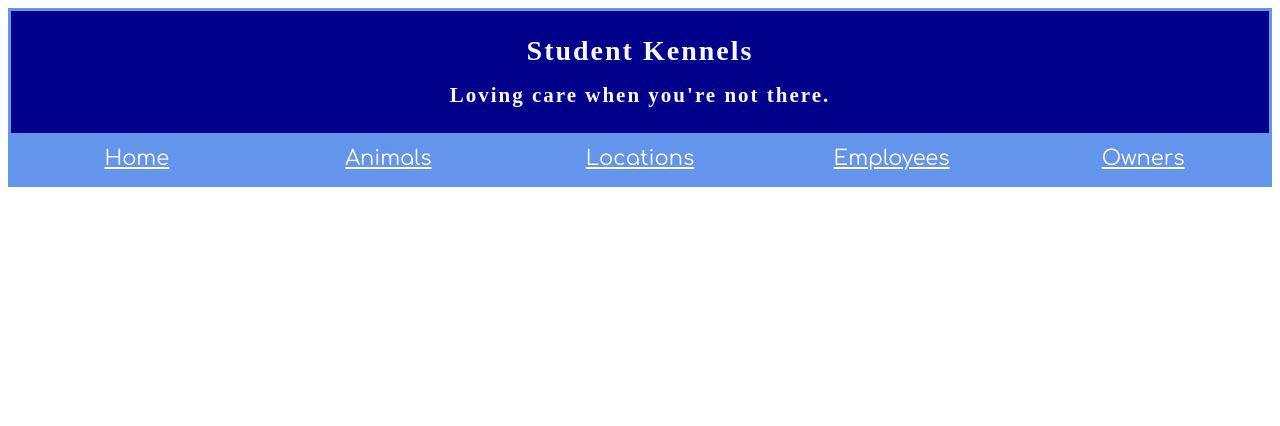
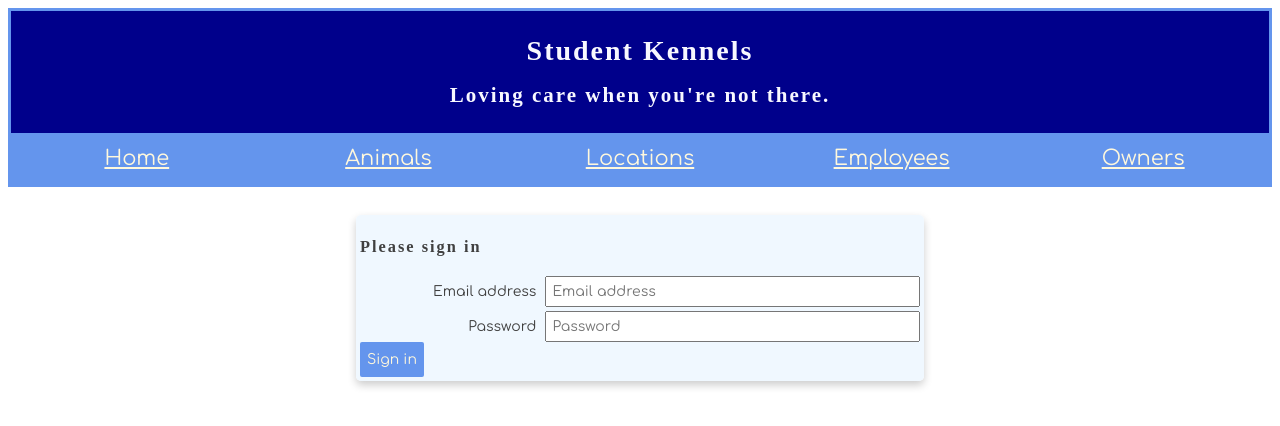
Before and after one commit to leigharobinson/KennelApp, a React (Create React App) app: page /login in a window 1280 px wide. Shown: the top 426 px of the page. Built offline with nearby package versions, Linux system fonts and the light colour scheme; a web font is replaced by a local one.

Commit message:
did a lot on chapter 10 and completed first challenge

```diff
--- a/src/components/ApplicationViews.js
+++ b/src/components/ApplicationViews.js
@@ -1,7 +1,8 @@
-import { Route } from "react-router-dom";
+import { Route, Redirect, Switch } from "react-router-dom";
 import React from "react";
 import Home from "./home/Home";
 import AnimalList from "./animal/AnimalList";
+import NotFoundPage from "./notfound404/NotFoundPage";
 //only include these once they are built - previous practice exercise
 import LocationList from "./location/LocationList";
 import EmployeeList from "./employee/EmployeeList";
@@ -12,15 +13,29 @@ import AnimalForm from "./animal/AnimalForm";
 import LocationForm from "./location/LocationForm";
 import EmployeeForm from "./employee/EmployeeForm";
 import OwnerForm from "./owner/OwnerForm";
+import Login from "./auth/Login";
+
+import NotFoundID from "./animal/IdNotFound";
+{
+  /* // Check if credentials are in session storage returns true/false */
+}
+const isAuthenticated = () => sessionStorage.getItem("credentials") !== null;
 
 const ApplicationViews = () => {
   return (
     <React.Fragment>
+      <Switch>
+        <Route path="/login" component={Login} />
+        {/* //HOME */}
         <Route
           exact
           path="/"
           render={(props) => {
-          return <Home />;
+            if (isAuthenticated()) {
+              return <Home {...props} />;
+            } else {
+              return <Redirect to="/login" />;
+            }
           }}
         />
         {/* ///////////////////ANIMALS/////////////////// */}
@@ -29,7 +44,11 @@ const ApplicationViews = () => {
           exact
           path="/animals"
           render={(props) => {
+            if (isAuthenticated()) {
               return <AnimalList {...props} />;
+            } else {
+              return <Redirect to="/login" />;
+            }
           }}
         />
         {/* Our New Route */}
@@ -64,7 +83,11 @@ const ApplicationViews = () => {
           exact
           path="/locations"
           render={(props) => {
+            if (isAuthenticated()) {
               return <LocationList {...props} />;
+            } else {
+              return <Redirect to="/login" />;
+            }
           }}
         />
         {/* // Our shiny new route. */}
@@ -91,7 +114,11 @@ const ApplicationViews = () => {
           exact
           path="/employees"
           render={(props) => {
+            if (isAuthenticated()) {
               return <EmployeeList {...props} />;
+            } else {
+              return <Redirect to="/login" />;
+            }
           }}
         />
         {/* // Our shiny new route. */}
@@ -101,12 +128,16 @@ const ApplicationViews = () => {
             return <EmployeeForm {...props} />;
           }}
         />
-      {/* ///////////////////EPLOYEES/////////////////// */}
+        {/* ///////////////////OWNERS/////////////////// */}
         <Route
           exact
           path="/owners"
           render={(props) => {
+            if (isAuthenticated()) {
               return <OwnerList {...props} />;
+            } else {
+              return <Redirect to="/login" />;
+            }
           }}
         />
         {/* // Our shiny new route. */}
@@ -116,6 +147,13 @@ const ApplicationViews = () => {
             return <OwnerForm {...props} />;
           }}
         />
+        <Route path="/noIdinDB" component={NotFoundID} />
+        <Route
+          render={(props) => {
+            return <NotFoundPage />;
+          }}
+        />
+      </Switch>
     </React.Fragment>
   );
 };
--- a/src/components/animal/AnimalDetail.js
+++ b/src/components/animal/AnimalDetail.js
@@ -1,4 +1,5 @@
 import React, { useState, useEffect } from "react";
+import { withRouter } from "react-router-dom";
 import AnimalManager from "../../modules/AnimalManager";
 import "./AnimalDetail.css";
 import { firstLetterCase } from "../../modules/helpers";
@@ -10,11 +11,15 @@ const AnimalDetail = (props) => {
   useEffect(() => {
     //get(id) from AnimalManager and hang on to the data; put it into state
     AnimalManager.get(props.animalId).then((animal) => {
-      setAnimal({
-        name: firstLetterCase(animal.name),
-        breed: firstLetterCase(animal.breed),
-      });
-      setIsLoading(false);
+      if (animal.id) {
+        setAnimal({
+          name: firstLetterCase(animal.name),
+          breed: firstLetterCase(animal.breed),
+        });
+      } else {
+        props.history.push("/noIdinDB");
+      }
+      // setIsLoading(false);
     });
   }, [props.animalId]);
 
--- /dev/null
+++ b/src/components/animal/IdNotFound.js
@@ -0,0 +1,18 @@
+import React from "react";
+import { Link } from "react-router-dom";
+// import PageNotFound from ".a/images/notFound.jpg";
+
+class NotFoundID extends React.Component {
+  render() {
+    return (
+      <div>
+        <h1>No ID match</h1>
+        {/* <img src={PageNotFound} /> */}
+        <p style={{ textAlign: "center" }}>
+          <Link to="/">Go to Home </Link>
+        </p>
+      </div>
+    );
+  }
+}
+export default NotFoundID;
--- /dev/null
+++ b/src/components/auth/Login.js
@@ -0,0 +1,54 @@
+import React, { useState } from "react";
+
+const Login = (props) => {
+  const [credentials, setCredentials] = useState({ email: "", password: "" });
+
+  // Update state whenever an input field is edited
+  const handleFieldChange = (evt) => {
+    const stateToChange = { ...credentials };
+    stateToChange[evt.target.id] = evt.target.value;
+    setCredentials(stateToChange);
+  };
+
+  const handleLogin = (e) => {
+    e.preventDefault();
+    /*
+        For now, just store the email and password that
+        the customer enters into session storage.
+        ...Let's just trust the user... That's a good idea, right????
+    */
+    sessionStorage.setItem("credentials", JSON.stringify(credentials));
+    props.history.push("/");
+  };
+
+  return (
+    <form onSubmit={handleLogin}>
+      <fieldset>
+        <h3>Please sign in</h3>
+        <div className="formgrid">
+          <input
+            onChange={handleFieldChange}
+            type="email"
+            id="email"
+            placeholder="Email address"
+            required=""
+            autoFocus=""
+          />
+          <label htmlFor="inputEmail">Email address</label>
+
+          <input
+            onChange={handleFieldChange}
+            type="password"
+            id="password"
+            placeholder="Password"
+            required=""
+          />
+          <label htmlFor="inputPassword">Password</label>
+        </div>
+        <button type="submit">Sign in</button>
+      </fieldset>
+    </form>
+  );
+};
+
+export default Login;
--- /dev/null
+++ b/src/components/notfound404/NotFoundPage.js
@@ -0,0 +1,17 @@
+import React from "react";
+import { Link } from "react-router-dom";
+import PageNotFound from "./images/notFound.jpg";
+
+class NotFoundPage extends React.Component {
+  render() {
+    return (
+      <div>
+        <img src={PageNotFound} />
+        <p style={{ textAlign: "center" }}>
+          <Link to="/">Go to Home </Link>
+        </p>
+      </div>
+    );
+  }
+}
+export default NotFoundPage;
```
Also changed, not shown: api/kennel.json (+0 -10 lines), 1 other file (tests, documents, lock files or other folders). Lines whose indentation alone changed are shown as unchanged.
